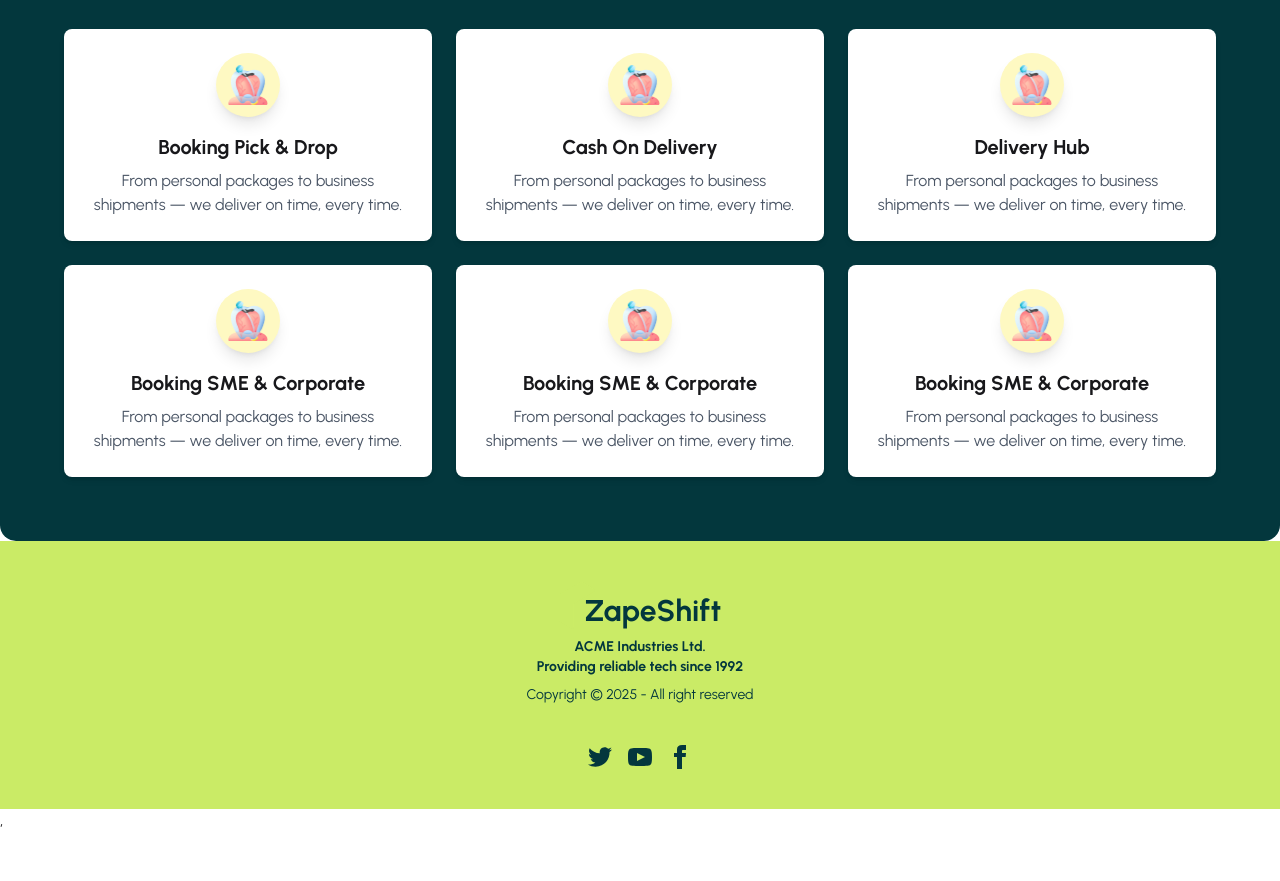
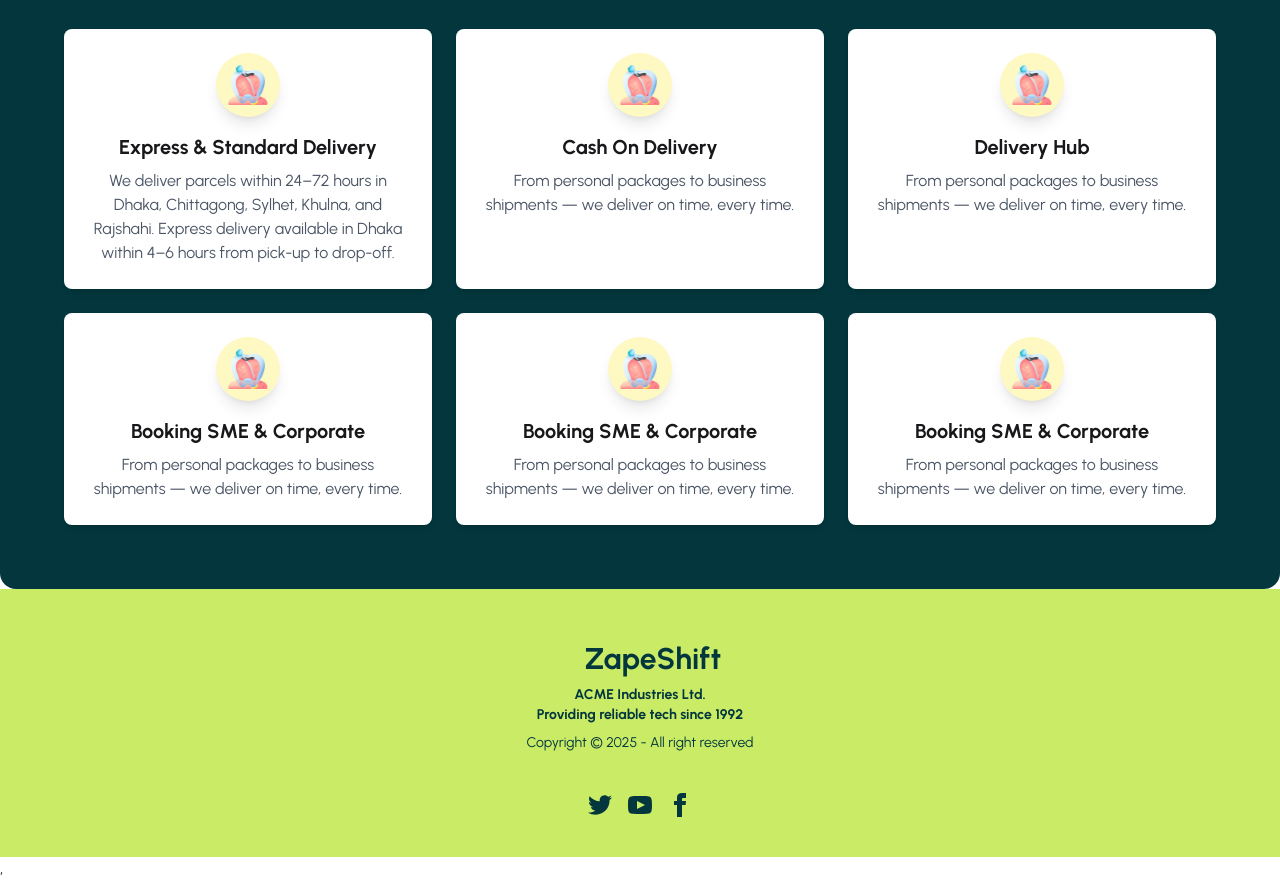
Before and after one commit to Shoybit/zaap-shift, a React (Vite) app: page / in a window 1280 px wide. Shown: the part 1240-2121 px from the top of the page. Before the commit the page ends 2073 px from the top, so only its background shows below. Built offline with nearby package versions, Linux system fonts and the light colour scheme.

Commit message:
Our Services Express

```diff
--- a/src/Pages/Our Services/OurServices.jsx
+++ b/src/Pages/Our Services/OurServices.jsx
@@ -5,8 +5,8 @@ const Services = [
   {
     id: 1,
     icon: logo,
-    title: "Booking Pick & Drop",
-    description: "From personal packages to business shipments — we deliver on time, every time.",
+    title: "Express  & Standard Delivery",
+    description: "We deliver parcels within 24–72 hours in Dhaka, Chittagong, Sylhet, Khulna, and Rajshahi. Express delivery available in Dhaka within 4–6 hours from pick-up to drop-off.",
   },
   {
     id: 2,
```
